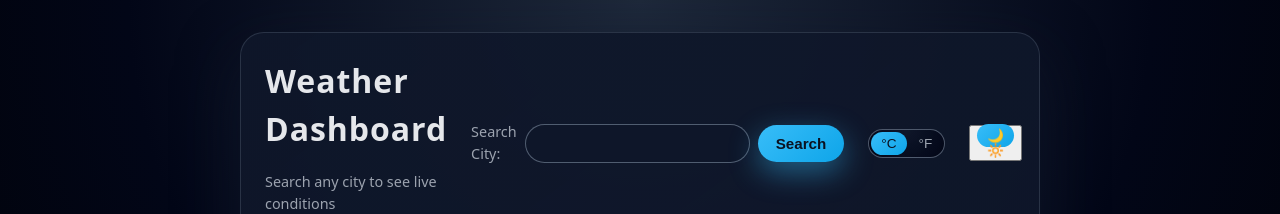
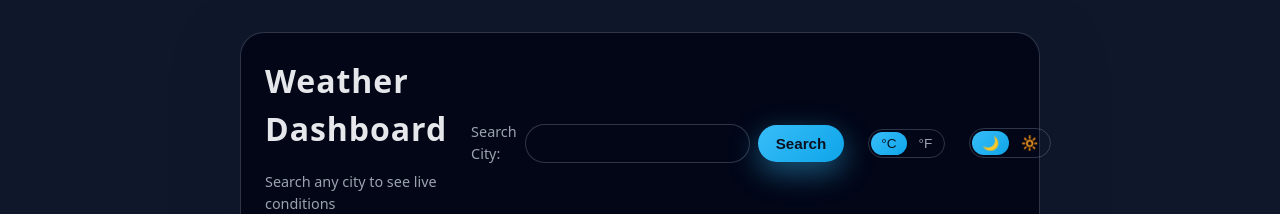
Before and after one commit to AndyyyPhan/Weather-Dashboard, a React (Vite) app: page / in a window 1280 px wide. Shown: the top 214 px of the page. Built offline with nearby package versions, Linux system fonts and the light colour scheme; no server answers.

Commit message:
Add styling for dark vs light theme

```diff
--- a/src/index.css
+++ b/src/index.css
@@ -8,24 +8,6 @@
   -webkit-font-smoothing: antialiased;
   -moz-osx-font-smoothing: grayscale;
 
-  /* Design tokens */
-  --bg-body: #0f172a;
-  /* slate-900 */
-  --bg-card: #020617;
-  /* slate-950 */
-  --bg-card-elevated: #020617;
-  --border-subtle: rgba(148, 163, 184, 0.3);
-  /* slate-400-ish */
-  --accent: #38bdf8;
-  /* sky-400 */
-  --accent-soft: rgba(56, 189, 248, 0.15);
-  --accent-strong: #0ea5e9;
-  /* sky-500 */
-  --text-primary: #e5e7eb;
-  /* gray-200 */
-  --text-muted: #9ca3af;
-  /* gray-400 */
-  --error: #f97373;
   --radius-lg: 18px;
   --radius-pill: 999px;
   --shadow-soft: 0 24px 60px rgba(15, 23, 42, 0.75);
@@ -37,6 +19,32 @@
   --transition-fast: 150ms ease-out;
 }
 
+.theme-dark {
+  --bg-body: #0f172a;
+  --bg-card: #020617;
+  --bg-card-elevated: #020617;
+  --border-subtle: rgba(148, 163, 184, 0.3);
+  --accent: #38bdf8;
+  --accent-soft: rgba(56, 189, 248, 0.15);
+  --accent-strong: #0ea5e9;
+  --text-primary: #e5e7eb;
+  --text-muted: #9ca3af;
+  --error: #f97373;
+}
+
+.theme-light {
+  --bg-body: #f3f4f6;
+  --bg-card: #ffffff;
+  --bg-card-elevated: #f9fafb;
+  --border-subtle: rgba(148, 163, 184, 0.4);
+  --accent: #0284c7;
+  --accent-soft: rgba(56, 189, 248, 0.14);
+  --accent-strong: #0369a1;
+  --text-primary: #111827;
+  --text-muted: #6b7280;
+  --error: #b91c1c;
+}
+
 *,
 *::before,
 *::after {
@@ -46,8 +54,6 @@
 body {
   margin: 0;
   min-height: 100vh;
-  background: radial-gradient(circle at top, #1e293b 0, #020617 50%, #000 100%);
-  color: var(--text-primary);
 }
 
 /* App shell */
@@ -57,15 +63,17 @@ body {
   display: flex;
   justify-content: center;
   padding: var(--space-xl) var(--space-md);
+  background: var(--bg-body);
+  color: var(--text-primary);
 }
 
 .app-container {
   width: 100%;
   max-width: 800px;
-  background: linear-gradient(145deg, rgba(15, 23, 42, 0.95), rgba(15, 23, 42, 0.9));
+  background: var(--bg-card);
   border-radius: 24px;
   box-shadow: var(--shadow-soft);
-  border: 1px solid rgba(148, 163, 184, 0.2);
+  border: 1px solid var(--border-subtle);
   padding: var(--space-lg);
   display: flex;
   flex-direction: column;
@@ -127,8 +135,8 @@ header .subtitle {
   flex: 1;
   padding: 10px 12px;
   border-radius: var(--radius-pill);
-  border: 1px solid rgba(148, 163, 184, 0.5);
-  background: rgba(15, 23, 42, 0.9);
+  border: 1px solid var(--border-subtle);
+  background: var(--bg-card-elevated);
   color: var(--text-primary);
   outline: none;
   font-size: 0.95rem;
@@ -137,13 +145,13 @@ header .subtitle {
 }
 
 .searchCity input::placeholder {
-  color: rgba(148, 163, 184, 0.7);
+  color: var(--text-muted);
 }
 
 .searchCity input:focus {
   border-color: var(--accent-strong);
-  box-shadow: 0 0 0 1px var(--accent-soft), 0 0 0 4px rgba(56, 189, 248, 0.2);
-  background: rgba(15, 23, 42, 1);
+  box-shadow: 0 0 0 1px var(--accent-soft), 0 0 0 4px var(--accent-soft);
+  background: var(--bg-card-elevated);
   transform: translateY(-1px);
 }
 
@@ -271,9 +279,9 @@ header .subtitle {
 }
 
 .alert-error {
-  background: rgba(248, 113, 113, 0.12);
-  border: 1px solid rgba(248, 113, 113, 0.6);
-  color: #fecaca;
+  background: color-mix(in srgb, var(--error) 10%, transparent);
+  border: 1px solid color-mix(in srgb, var(--error) 60%, transparent);
+  color: var(--error);
 }
 
 .alert-icon {
@@ -373,11 +381,12 @@ header .subtitle {
   }
 }
 
-.unit-toggle {
-  border: 1px solid rgba(148, 163, 184, 0.5);
+.unit-toggle,
+.theme-toggle {
+  border: 1px solid var(--border-subtle);
   border-radius: var(--radius-pill);
   padding: 2px;
-  background: radial-gradient(circle at top, rgba(15, 23, 42, 0.9), #020617);
+  background: radial-gradient(circle at top, var(--bg-card-elevated));
   display: inline-flex;
   align-items: center;
   gap: 2px;
```
